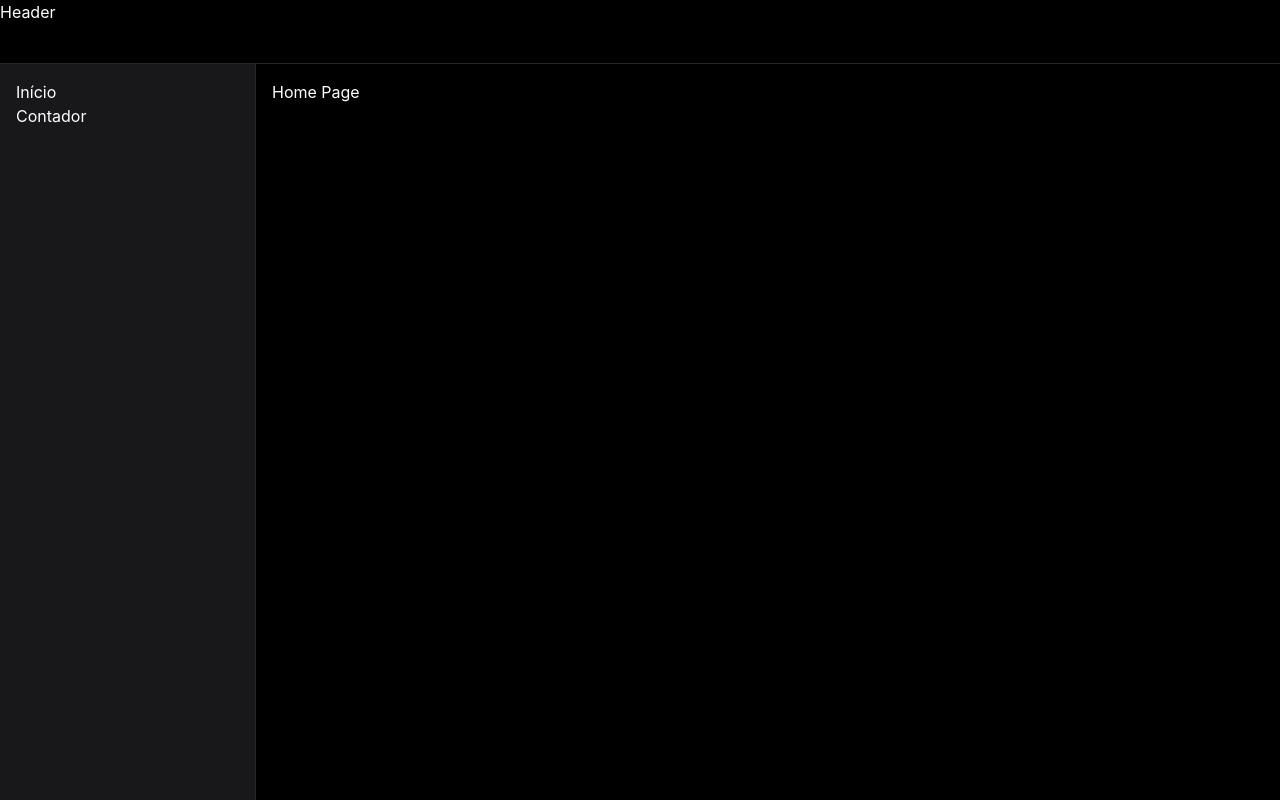
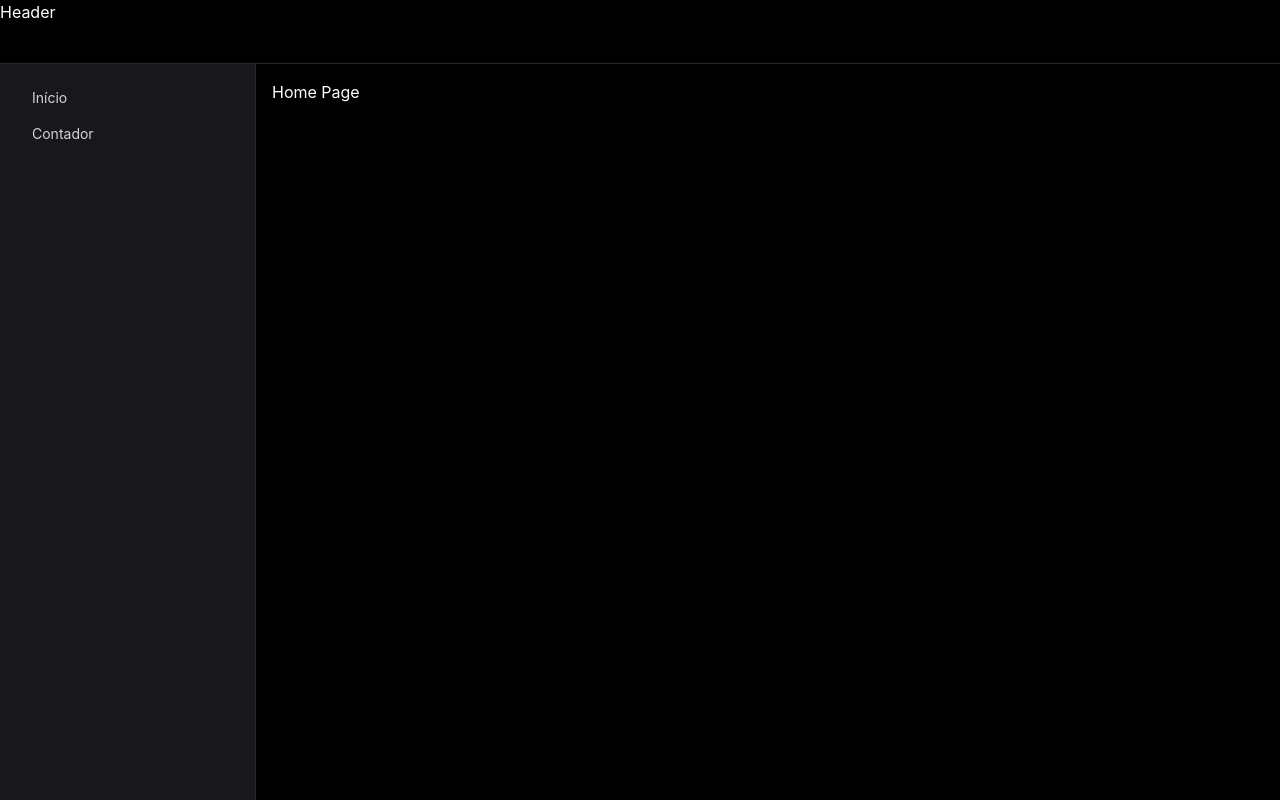
Before and after one commit to RafaelJP13/vuejs-fundamentals, a Vue app: page / in a window 1280 px wide. Built offline with nearby package versions, Linux system fonts and the light colour scheme.

Commit message:
feat: implement MenuItem component and update Menu to use it

```diff
--- a/src/shared/components/Menu.vue
+++ b/src/shared/components/Menu.vue
@@ -1,6 +1,11 @@
+<script setup lang="ts">
+import MenuItem from './MenuItem.vue';
+
+</script>
+
 <template>
     <nav class="flex flex-col">
-        <RouterLink to="/" >Início</RouterLink>
-        <RouterLink to="/counter" >Contador</RouterLink>
+        <MenuItem label="Início" to="/" />
+        <MenuItem label="Contador" to="/counter" />
     </nav>
 </template>
--- /dev/null
+++ b/src/shared/components/MenuItem.vue
@@ -0,0 +1,15 @@
+<script setup lang="ts">
+
+    interface MenuItemProps {
+        label: string
+        to: string
+    }
+
+    defineProps<MenuItemProps>()
+</script>
+
+<template>
+   <RouterLink :to="to" class="px-4 py-2 text-zinc-300 text-sm hover:text-white hover:bg-white/5 rounded-md">
+    {{ label }}
+   </RouterLink>
+</template>
```
